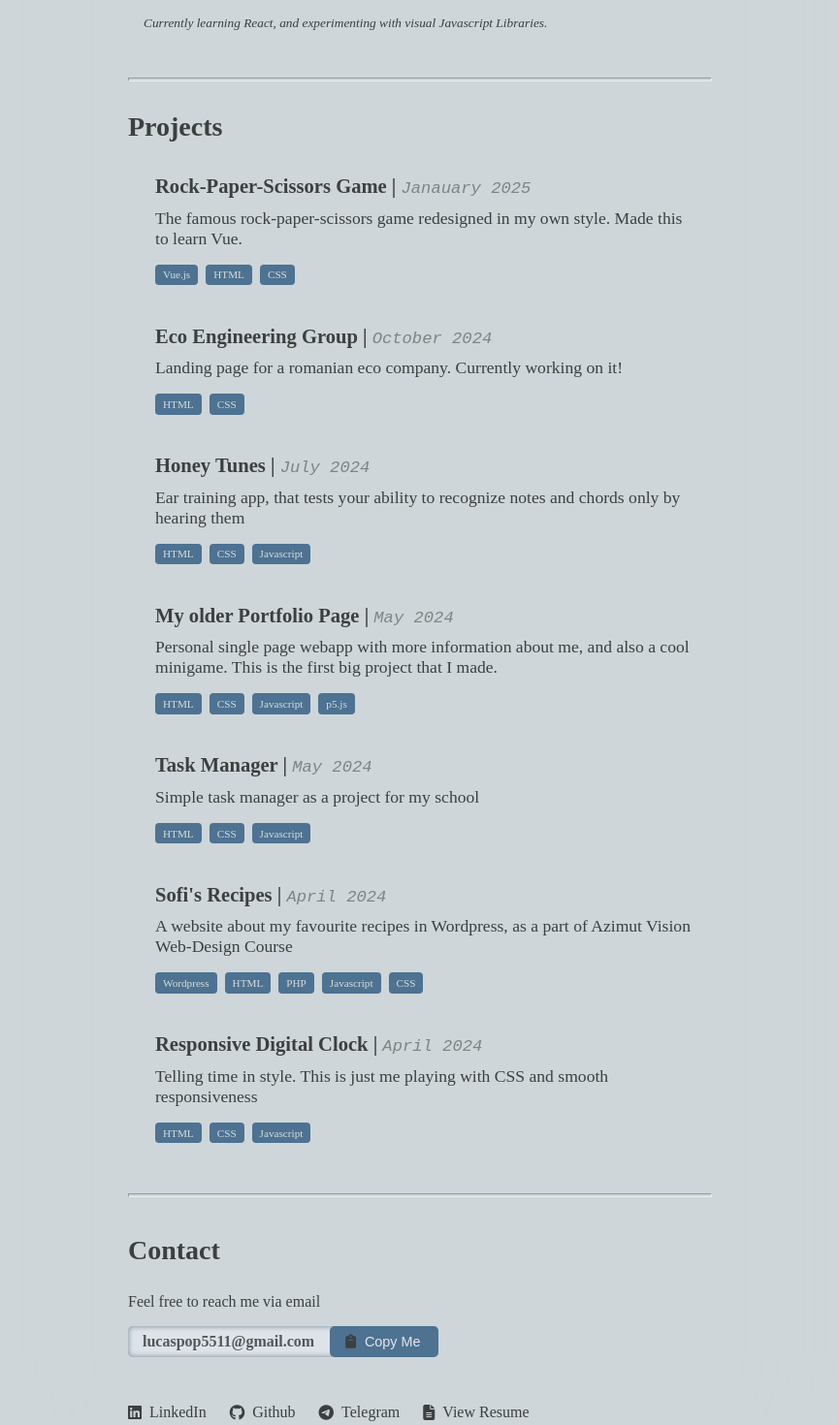
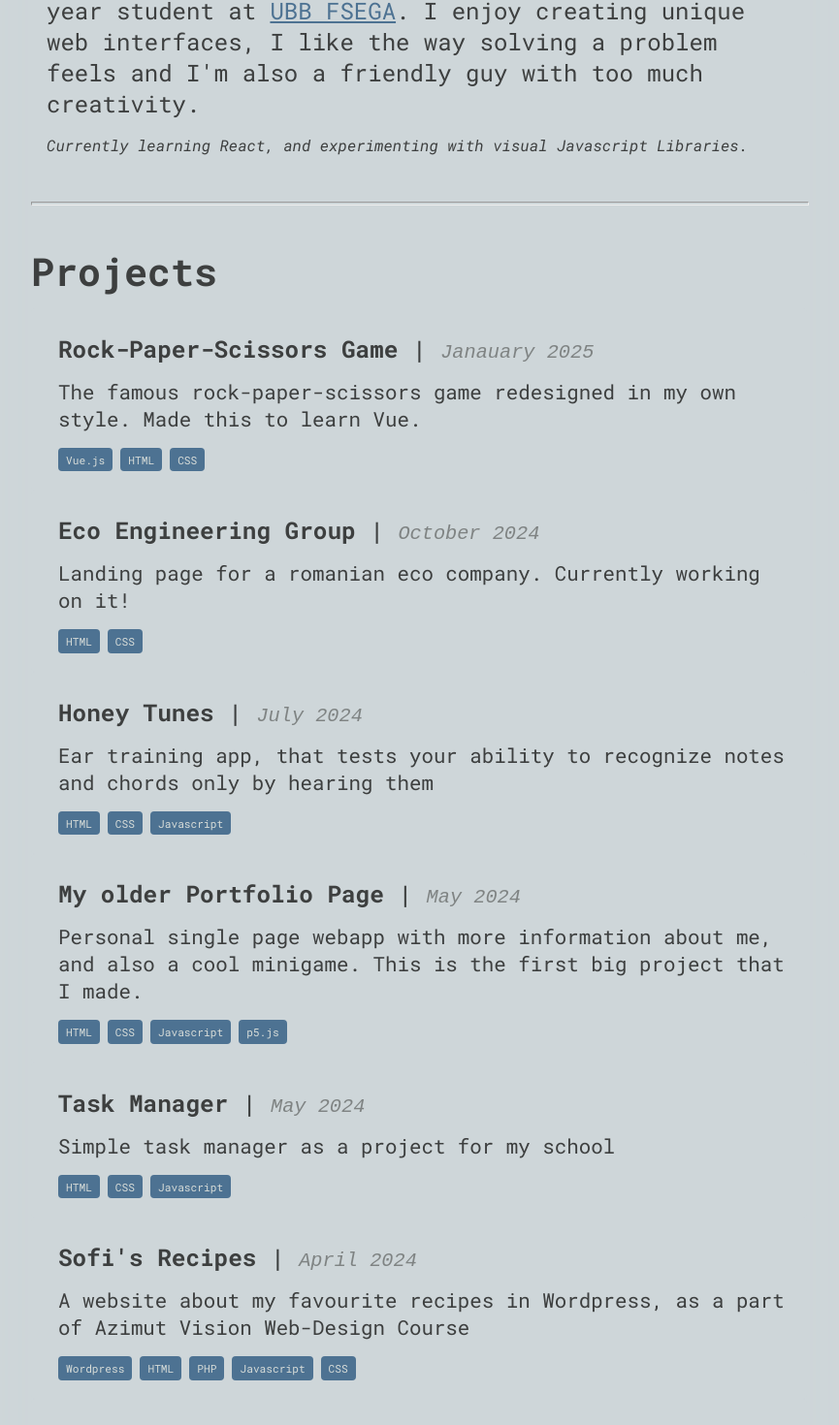
Before and after one commit to lucaspop5511/ReactFolio, a React (Vite) app: page / in a window 1280 px wide. Shown: the part 668-2138 px from the top of the page at 97% size, without its empty margins (208-1073 px from the left). Built offline with nearby package versions, Linux system fonts and the light colour scheme.

Commit message:
scale up UI and added fonts

```diff
--- a/index.html
+++ b/index.html
@@ -6,6 +6,10 @@
     <link rel="icon" type="image/png" href="/favicon.png" />
     <link rel="stylesheet" href="https://cdnjs.cloudflare.com/ajax/libs/font-awesome/6.4.0/css/all.min.css" />
 
+    <link rel="preconnect" href="https://fonts.googleapis.com">
+    <link rel="preconnect" href="https://fonts.gstatic.com" crossorigin>
+    <link href="https://fonts.googleapis.com/css2?family=Patrick+Hand&family=Roboto+Mono:ital,wght@0,100..700;1,100..700&display=swap" rel="stylesheet">
+
     <title>LucasCodes</title>
   </head>
   <body>
--- a/src/styles/About.css
+++ b/src/styles/About.css
@@ -12,11 +12,11 @@
 }
 
 .about p {
-    font-size: 1.1rem;
+    font-size: 1.5rem;
 }
 
 .about i {
-    font-size: smaller;
+    font-size: 1rem;
 }
 
 .about a {
--- a/src/styles/Contact.css
+++ b/src/styles/Contact.css
@@ -21,7 +21,7 @@
     position: relative;
     display: inline-block;
     overflow: hidden;
-    font-size: 1.75rem;
+    font-size: 2.5rem;
 }
 .contact-container h2::after {
     content: '';
@@ -38,6 +38,10 @@
 }
 .contact-container:hover h2::after {
     transform: scaleX(1);
+}
+
+.contact-container p {
+    font-size: 1.1rem;
 }
 
 /* Email Section */
@@ -92,7 +96,7 @@
 }
 
 .contact-links a {
-    font-size: 1rem;
+    font-size: 1.2rem;
     text-decoration: none;
     display: flex;
     align-items: center;
--- a/src/styles/Hero.css
+++ b/src/styles/Hero.css
@@ -8,7 +8,7 @@
 }
 
 h1 {
-    font-size: 2rem;
+    font-size: 3rem;
 }
 
 .hero-container h1 i {
--- a/src/styles/Projects.css
+++ b/src/styles/Projects.css
@@ -20,7 +20,7 @@
     position: relative;
     padding: .1rem 1rem 1.2rem 1.75rem;
     cursor: pointer;
-    font-size: 1.1rem;
+    font-size: 1.3rem;
     border-radius: 4px;
     transition: box-shadow .3s ease;
     background-color: var(--background-color);
@@ -50,7 +50,7 @@
     position: relative;
     display: inline-block;
     overflow: hidden;
-    font-size: 1.75rem;
+    font-size: 2.5rem;
 }
 /*** Underline Effect ***/
 .projects-container h2::after {
--- a/src/styles/main.css
+++ b/src/styles/main.css
@@ -4,6 +4,7 @@
     --accent-color: #4d72925b;
     --secondary-color: rgb(206, 214, 217); /* Minty Green */
     --shadow: rgb(61, 63, 63); /**/
+    --font-family: 'Roboto Mono';
 }
 
 /* Dark Mode */
@@ -11,13 +12,14 @@
     --background-color: rgb(18, 18, 18);
     --text-color: rgb(191, 189, 187);
     --accent-color: #1e2d3d;
-    --secondary-color: #4d7292;
+    --secondary-color: #395064;
     --shadow: rgb(5, 6, 9); /**/
 }
 
 body {
     background-color: var(--background-color);
     color: var(--text-color);
+    font-family: var(--font-family);
     transition: background-color 0.3s ease, color 0.3s ease;
 }
 
@@ -41,8 +43,7 @@ p {
 }
 
 .app {
-    padding: 2rem;
-    max-width: 600px;
+    max-width: 800px;
     min-width: 200px;
     margin: 0 auto;
     text-align: left;
@@ -50,6 +51,7 @@ p {
     background-color: var(--background-color);
     -webkit-box-shadow: 0 0 200 150px #f5f5f5;
     box-shadow: 0 0 250px 190px var(--background-color);
+    padding: 1rem 0 4rem 0;
 }
 
 .theme-toggle {
```
